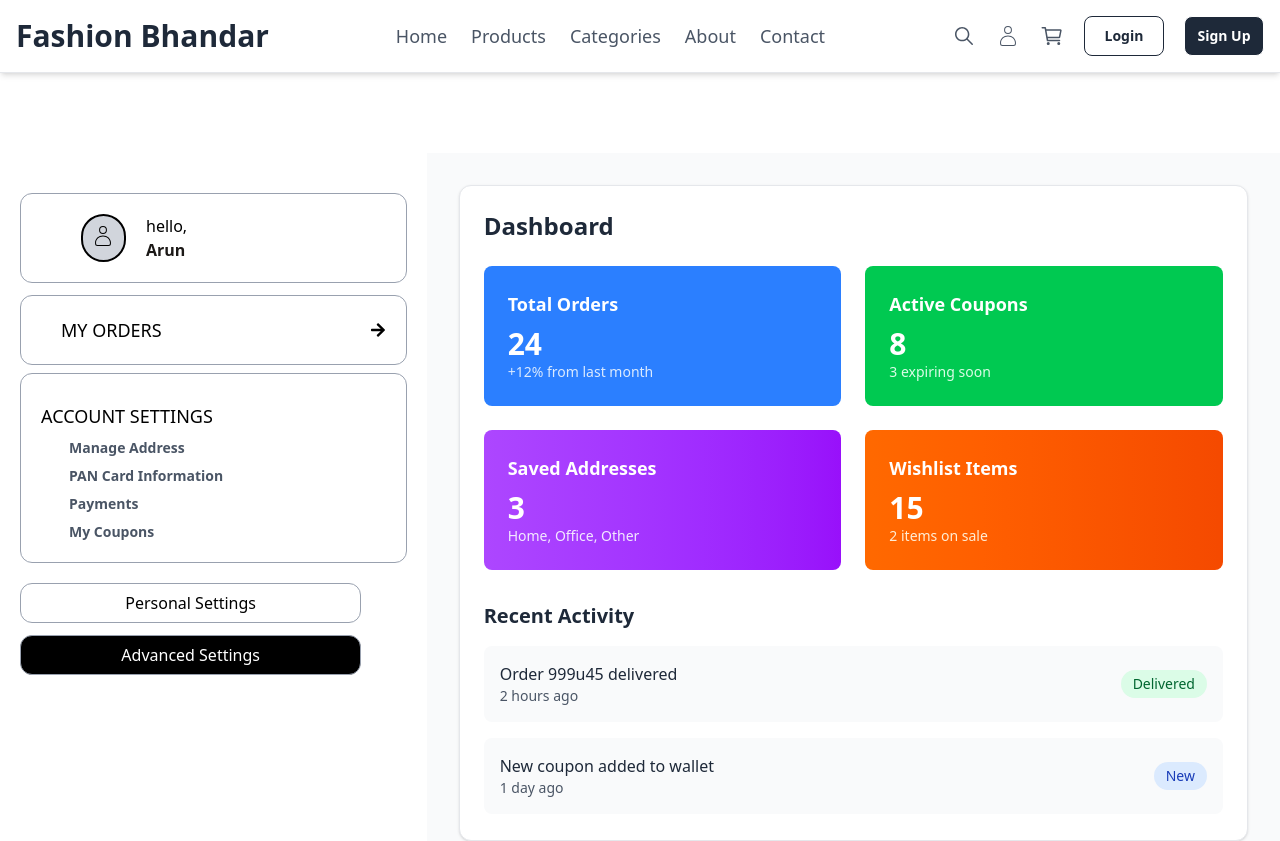
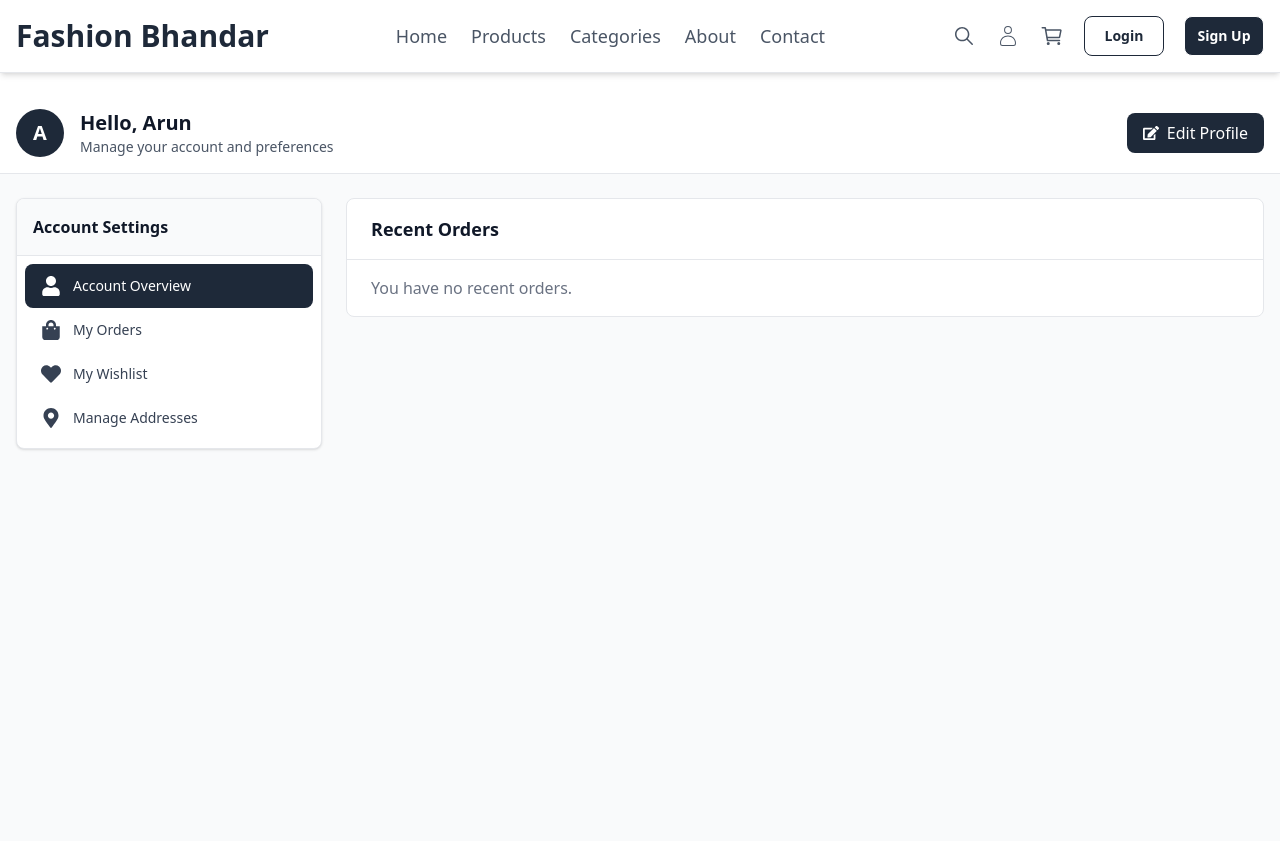
Before and after one commit to crarun9740/E-CommerceWeb, a React (Vite) app: page /user in a window 1280 px wide. Shown: the top 841 px of the page. Built offline with nearby package versions, Linux system fonts and the light colour scheme.

Commit message:
user page added

```diff
--- a/src/Components/User.jsx
+++ b/src/Components/User.jsx
@@ -1,115 +1,178 @@
-import { FaArrowRight } from "react-icons/fa";
-import { CiUser } from "react-icons/ci";
+import {
+  FaShoppingBag,
+  FaHeart,
+  FaMapMarkerAlt,
+  FaEdit,
+  FaUser,
+} from "react-icons/fa";
 import Footer from "./Footer";
 import { useState } from "react";
+import { useSelector } from "react-redux";
 
 function UserProfile() {
+  const [activeTab, setActiveTab] = useState("overview");
+
+  // ✅ Get recent orders from Redux
+  const recentOrders = useSelector((state) => state.recentOrder.orders);
+
+  const menuItems = [
+    { id: "overview", label: "Account Overview", icon: FaUser },
+    { id: "orders", label: "My Orders", icon: FaShoppingBag },
+    { id: "wishlist", label: "My Wishlist", icon: FaHeart },
+    { id: "addresses", label: "Manage Addresses", icon: FaMapMarkerAlt },
+  ];
+
   return (
     <>
-      <div className="flex-col md:flex md:flex-row min-h-screen">
-        <div className="lg:w-1/3">
-          <div className="pt-25 flex flex-col m-5 justify-around">
-            <div className="flex gap-5 border border-gray-400 w-full p-5 justify-start rounded-xl">
-              <div className="w-[45px] rounded-full border-2 p-2 bg-gray-300 text-2xl ml-10">
-                <CiUser />
+      <div className="min-h-screen bg-gray-50 mt-5">
+        {/* Header */}
+        <div className="bg-white border-b border-gray-200 px-4 py-4">
+          <div className="max-w-7xl mx-auto flex items-center justify-between">
+            <div className="flex items-center space-x-4">
+              <div className="w-12 h-12 bg-gray-800 rounded-full flex items-center justify-center text-white text-xl font-bold">
+                A
               </div>
-              <div className="flex flex-col">
-                <span>hello,</span>
-                <span className="font-bold text-stone-900">Arun</span>
+              <div>
+                <h1 className="text-xl font-semibold text-gray-900">
+                  Hello, Arun
+                </h1>
+                <p className="text-sm text-gray-600">
+                  Manage your account and preferences
+                </p>
               </div>
             </div>
-            <div className="">
-              <div className="rounded-xl border-gray-400 border w-full mt-3">
-                <div className="flex w-full justify-between items-center rounded-xl p-5 cursor-pointer border-gray-400">
-                  <span className="text-lg ml-5">MY ORDERS</span>
-                  <span>
-                    <FaArrowRight />
-                  </span>
-                </div>
-              </div>
-              <div className="mt-2 flex flex-col border border-gray-400 w-full rounded-xl p-5">
-                <span className="text-lg mt-2 cursor-pointer">
-                  ACCOUNT SETTINGS
-                </span>
-                <span className="text-sm ml-7 mt-2 cursor-pointer font-semibold text-gray-600">
-                  Manage Address
-                </span>
-                <span className="text-sm ml-7 mt-2 cursor-pointer font-semibold text-gray-600">
-                  PAN Card Information
-                </span>
-                <span className="text-sm ml-7 mt-2 cursor-pointer font-semibold text-gray-600">
-                  Payments
-                </span>
-                <span className="text-sm ml-7 mt-2 cursor-pointer font-semibold text-gray-600">
-                  My Coupons
-                </span>
-              </div>
-            </div>
-          </div>
-          <div className="flex flex-col w-4/5 mb-5">
-            <button className="border ml-5 w-full rounded-xl h-10 border-gray-400 cursor-pointer hover:bg-gray-100">
-              Personal Settings
-            </button>
-            <button className="mt-3 border ml-5 w-full rounded-xl h-10 border-gray-400 cursor-pointer hover:bg-gray-900 bg-black text-white">
-              Advanced Settings
+            <button className="flex items-center space-x-2 bg-gray-800 text-white px-4 py-2 rounded-lg hover:bg-gray-700 transition-colors">
+              <FaEdit className="w-4 h-4" />
+              <span>Edit Profile</span>
             </button>
           </div>
         </div>
 
-        <div className="md:w-2/3 bg-gray-50 p-8 mt-20">
-          <div className="bg-white rounded-xl shadow-sm border border-gray-200 h-full p-6">
-            <h2 className="text-2xl font-bold text-gray-800 mb-6">Dashboard</h2>
-            <div className="grid grid-cols-2 md:grid-cols-2 gap-6">
-              <div className="bg-blue-500 rounded-lg p-6 text-white">
-                <h3 className="text-lg font-semibold mb-2">Total Orders</h3>
-                <p className="text-3xl font-bold">24</p>
-                <p className="text-blue-100 text-sm">+12% from last month</p>
-              </div>
-              <div className="bg-green-500 rounded-lg p-6 text-white">
-                <h3 className="text-lg font-semibold mb-2">Active Coupons</h3>
-                <p className="text-3xl font-bold">8</p>
-                <p className="text-green-100 text-sm">3 expiring soon</p>
-              </div>
-              <div className="bg-gradient-to-r from-purple-500 to-purple-600 rounded-lg p-6 text-white">
-                <h3 className="text-lg font-semibold mb-2">Saved Addresses</h3>
-                <p className="text-3xl font-bold">3</p>
-                <p className="text-purple-100 text-sm">Home, Office, Other</p>
-              </div>
-              <div className="bg-gradient-to-r from-orange-500 to-orange-600 rounded-lg p-6 text-white">
-                <h3 className="text-lg font-semibold mb-2">Wishlist Items</h3>
-                <p className="text-3xl font-bold">15</p>
-                <p className="text-orange-100 text-sm">2 items on sale</p>
+        <div className="max-w-7xl mx-auto px-4 py-6">
+          <div className="flex flex-col lg:flex-row gap-6">
+            {/* Sidebar Menu */}
+            <div className="lg:w-1/4">
+              <div className="bg-white rounded-lg shadow-sm border border-gray-200 overflow-hidden">
+                <div className="p-4 bg-gray-50 border-b border-gray-200">
+                  <h3 className="font-semibold text-gray-900">
+                    Account Settings
+                  </h3>
+                </div>
+                <div className="p-2">
+                  {menuItems.map((item) => {
+                    const Icon = item.icon;
+                    return (
+                      <button
+                        key={item.id}
+                        onClick={() => setActiveTab(item.id)}
+                        className={`w-full flex items-center space-x-3 px-4 py-3 rounded-lg text-left transition-colors ${
+                          activeTab === item.id
+                            ? "bg-gray-800 text-white"
+                            : "text-gray-700 hover:bg-gray-50"
+                        }`}
+                      >
+                        <Icon className="w-5 h-5" />
+                        <span className="text-sm font-medium">
+                          {item.label}
+                        </span>
+                      </button>
+                    );
+                  })}
+                </div>
               </div>
             </div>
 
-            <div className="mt-8">
-              <h3 className="text-xl font-semibold text-gray-800 mb-4">
-                Recent Activity
-              </h3>
-              <div className="space-y-4">
-                <div className="flex items-center justify-between p-4 bg-gray-50 rounded-lg">
-                  <div>
-                    <p className="font-medium text-gray-800">
-                      Order 999u45 delivered
-                    </p>
-                    <p className="text-sm text-gray-600">2 hours ago</p>
+            {/* Main Content */}
+            <div className="lg:w-3/4">
+              {activeTab === "overview" && (
+                <div className="space-y-6">
+                  {/* Recent Orders */}
+                  <div className="bg-white rounded-lg border border-gray-200">
+                    <div className="px-6 py-4 border-b border-gray-200 flex items-center justify-between">
+                      <h3 className="text-lg font-semibold text-gray-900">
+                        Recent Orders
+                      </h3>
+                    </div>
+                    <div className="divide-y divide-gray-200">
+                      {recentOrders.length === 0 ? (
+                        <div className="px-6 py-4 text-gray-500">
+                          You have no recent orders.
+                        </div>
+                      ) : (
+                        recentOrders.map((orderItem, index) => (
+                          <div
+                            key={orderItem.id || index}
+                            className="px-6 py-4 flex items-center justify-between"
+                          >
+                            <div className="flex items-center space-x-4">
+                              <div className="w-16 h-16 bg-gray-100 rounded-lg flex items-center justify-center">
+                                <img
+                                  src={orderItem.image}
+                                  alt={orderItem.name}
+                                  className="w-15 h-15 rounded-2xl text-gray-400"
+                                />
+                              </div>
+                              <div>
+                                <p className="font-medium text-gray-900">
+                                  #1ASddcrKr{orderItem.id || 123}
+                                </p>
+                                <p className="text-sm text-gray-600">
+                                  Delivered on Mar 15, 2024
+                                </p>
+                                <p className="text-sm text-gray-600">
+                                  ₹{orderItem.price}
+                                </p>
+                              </div>
+                            </div>
+                          </div>
+                        ))
+                      )}
+                    </div>
                   </div>
-                  <span className="px-3 py-1 bg-green-100 text-green-800 rounded-full text-sm">
-                    Delivered
-                  </span>
                 </div>
-                <div className="flex items-center justify-between p-4 bg-gray-50 rounded-lg">
-                  <div>
-                    <p className="font-medium text-gray-800">
-                      New coupon added to wallet
-                    </p>
-                    <p className="text-sm text-gray-600">1 day ago</p>
+              )}
+
+              {activeTab === "orders" && (
+                <div className="bg-white rounded-lg border border-gray-200">
+                  <div className="px-6 py-4 border-b border-gray-200">
+                    <h3 className="text-lg font-semibold text-gray-900">
+                      My Orders
+                    </h3>
                   </div>
-                  <span className="px-3 py-1 bg-blue-100 text-blue-800 rounded-full text-sm">
-                    New
-                  </span>
+                  <div className="p-6">
+                    <div className="text-center py-12">
+                      <FaShoppingBag className="w-16 h-16 text-gray-300 mx-auto mb-4" />
+                      <h3 className="text-lg font-medium text-gray-900 mb-2">
+                        Order Management
+                      </h3>
+                      <p className="text-gray-600">
+                        View and manage all your orders in one place
+                      </p>
+                    </div>
+                  </div>
                 </div>
-              </div>
+              )}
+
+              {activeTab === "wishlist" && (
+                <div className="bg-white rounded-lg border border-gray-200">
+                  <div className="px-6 py-4 border-b border-gray-200">
+                    <h3 className="text-lg font-semibold text-gray-900">
+                      My Wishlist
+                    </h3>
+                  </div>
+                  <div className="p-6">
+                    <div className="text-center py-12">
+                      <FaHeart className="w-16 h-16 text-gray-300 mx-auto mb-4" />
+                      <h3 className="text-lg font-medium text-gray-900 mb-2">
+                        Your Wishlist
+                      </h3>
+                      <p className="text-gray-600">
+                        Save items you love for later
+                      </p>
+                    </div>
+                  </div>
+                </div>
+              )}
             </div>
           </div>
         </div>
--- a/src/store/cartSlice.js
+++ b/src/store/cartSlice.js
@@ -24,9 +24,12 @@ const cartSlice = createSlice({
       const filteredCart = state.cart.filter((item) => item.id !== id);
       state.cart = filteredCart;
     },
+    clearCart: (state) => {
+      state.cart = [];
+    },
   },
 });
 
-export const { addToCart, removeFromCart } = cartSlice.actions;
+export const { addToCart, removeFromCart, clearCart } = cartSlice.actions;
 
 export default cartSlice;
--- a/src/store/store.js
+++ b/src/store/store.js
@@ -1,9 +1,10 @@
 import { configureStore } from "@reduxjs/toolkit";
 import cartSlice from "./cartSlice";
-
+import recentOrdersSlice from "./recentOrdersSlice";
 const store = configureStore({
   reducer: {
     cartSlice: cartSlice.reducer,
+    recentOrder: recentOrdersSlice,
   },
 });
 
```
Also changed, not shown: src/Components/Success.jsx (+20 -25 lines), src/store/recentOrdersSlice.js (added, +21 -0 lines).
